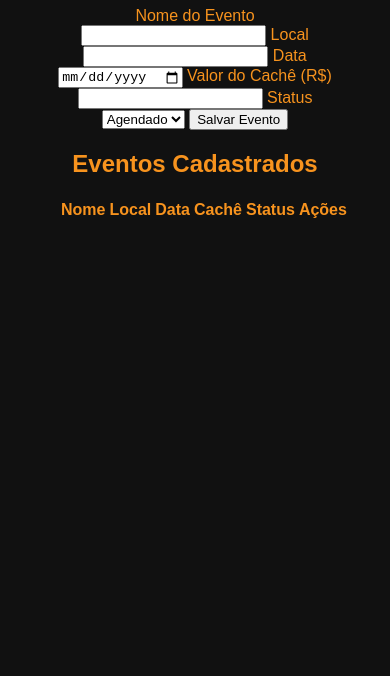
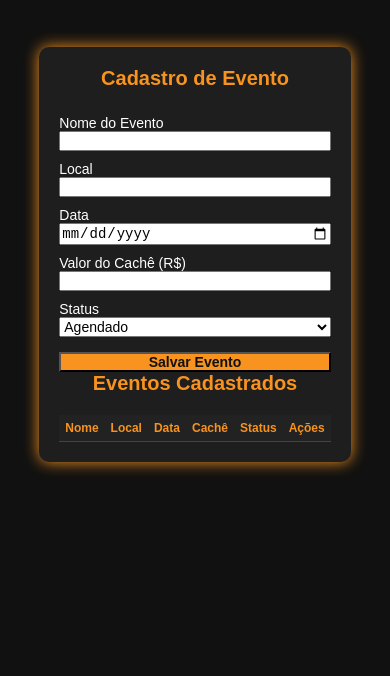
Before and after one commit to RhanielFabricio/DJ-Manager, a plain HTML site: page index.html in a window 390 px wide. Shown: the part 168-844 px from the top of the page. Drawn offline with nearby package versions, Linux system fonts and the light colour scheme.

Commit message:
Update style.css

```diff
--- a/style.css
+++ b/style.css
@@ -1 +1,190 @@
-body { font-family: Arial, sans-serif; background-color: #111; color: #f7931e; text-align: center; padding: 50px; }
+* {
+    margin: 0;
+    padding: 0;
+    box-sizing: border-box;
+  }
+
+  body {
+    background-color: #111;
+    color: #fff;
+    font-family: 'Arial', sans-serif;
+    padding: 20px;
+  }
+
+
+  body {
+    background-color: #111;
+    color: #fff;
+    font-family: 'Arial', sans-serif;
+    display: flex;
+    justify-content: center;
+    align-items: center;
+    height: 100vh;
+    margin: 0;
+  }
+
+  .container {
+    max-width: 600px;
+    margin: auto;
+    padding: 20px;
+    background: #1e1e1e;
+    border-radius: 10px;
+    box-shadow: 0 0 15px #f7931e;
+  }
+
+  h1, h2 {
+    margin-bottom: 15px;
+    text-align: center;
+    color: #f7931e;
+  }
+
+
+  form {
+    display: flex;
+    flex-direction: column;
+  }
+
+  label {
+    margin-top: 10px;
+  }
+
+  input, select, button {
+    form input,
+    form select,
+    form button {
+      width: 100%;
+      padding: 10px;
+      margin-top: 8px;
+      border-radius: 5px;
+      border: none;
+      font-size: 14px;
+    }
+
+  }
+
+  button {
+    margin-top: 15px;
+    background-color: #f7931e;
+    color: #111;
+    font-weight: bold;
+    cursor: pointer;
+  }
+  table {
+    width: 100%;
+    border-collapse: collapse;
+    margin-top: 20px;
+    font-size: 14px;
+  }
+
+  th, td {
+    padding: 10px;
+    border-bottom: 1px solid #444;
+    text-align: center;
+  }
+
+  th {
+    background-color: #222;
+    color: #f7931e;
+  }
+
+  tr:nth-child(even) {
+    background-color: #1a1a1a;
+  }
+
+  tr:hover {
+    background-color: #333;
+  }
+
+  .btn-edit, .btn-delete {
+    padding: 6px 10px;
+    margin: 2px;
+    border: none;
+    border-radius: 5px;
+    cursor: pointer;
+    font-size: 13px;
+  }
+
+  .btn-edit {
+    background-color: #f39c12;
+    color: #fff;
+  }
+
+  .btn-delete {
+    background-color: #e74c3c;
+    color: #fff;
+  }
+
+  .btn-edit i, .btn-delete i {
+    margin-right: 5px;
+  }
+  table {
+    width: 100%;
+    margin-top: 20px;
+    border-collapse: collapse;
+  }
+
+  th, td {
+    padding: 10px;
+    text-align: center;
+    border-bottom: 1px solid #444;
+  }
+
+  th {
+    background-color: #222;
+    color: #f7931e;
+  }
+
+  tr:nth-child(even) {
+    background-color: #1a1a1a;
+  }
+
+  .btn-edit, .btn-delete {
+    padding: 6px 10px;
+    margin: 0 2px;
+    border: none;
+    border-radius: 4px;
+    font-size: 14px;
+    cursor: pointer;
+  }
+
+  .btn-edit {
+    background-color: #f39c12;
+    color: white;
+  }
+
+  .btn-delete {
+    background-color: #e74c3c;
+    color: white;
+  }
+  @media (max-width: 600px) {
+    table {
+      font-size: 12px;
+      display: block;
+      overflow-x: auto;
+    }
+
+    th, td {
+      padding: 6px;
+      white-space: nowrap;
+    }
+
+    .btn-edit, .btn-delete {
+      font-size: 12px;
+      padding: 4px 6px;
+    }
+
+    h1, h2 {
+      font-size: 20px;
+      text-align: center;
+    }
+
+    form label {
+      font-size: 14px;
+    }
+
+    form input,
+    form select,
+    form button {
+      font-size: 14px;
+    }
+  }
```
